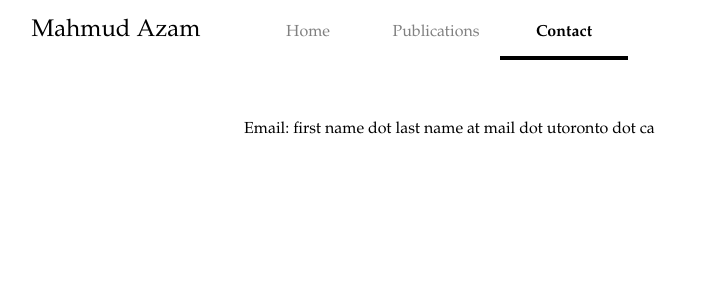
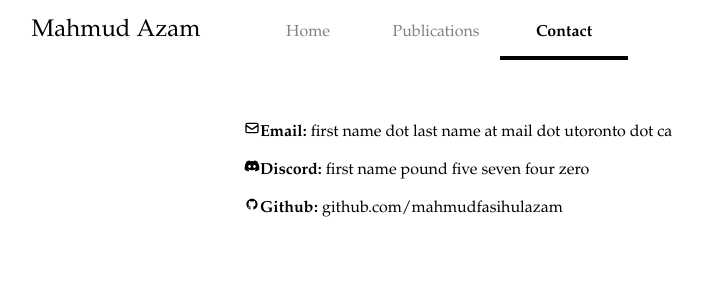
Before and after one commit to mahmudazam/mahmudazam.github.io, a React (Create React App) app: page /contact in a window 1280 px wide. Shown: the top 300 px of the page, without its empty margins (12-715 px from the left). Built offline with nearby package versions, Linux system fonts and the light colour scheme.

Commit message:
First completion of Publications and Contact pages

```diff
--- a/public/index.html
+++ b/public/index.html
@@ -28,7 +28,7 @@
       href="//cdnjs.cloudflare.com/ajax/libs/KaTeX/0.9.0/katex.min.css"
       rel="stylesheet"
     />
-    <title>React App</title>
+    <title>Mahmud Azam</title>
   </head>
   <body>
     <noscript>You need to enable JavaScript to run this app.</noscript>
--- a/src/App.tsx
+++ b/src/App.tsx
@@ -14,7 +14,7 @@ const AppDiv = styled.div`
   width: 100%;
   padding: 0em;
   margin: 0em;
-  font-family: "Garamond", serif;
+  font-family: "Palatino", serif;
 `;
 
 export const PageDiv = styled.div`
--- a/src/Contact.tsx
+++ b/src/Contact.tsx
@@ -1,10 +1,46 @@
 
 import { PageDiv } from './App';
+
+import {
+  DiGithubBadge,
+} from 'react-icons/di'
+
+import {
+  FaDiscord
+} from 'react-icons/fa';
+
+import {
+  HiOutlineMail
+} from 'react-icons/hi'
+
+const contacts = [
+{
+  mode: 'Email',
+  icon: HiOutlineMail,
+  text: 'first name dot last name at mail dot utoronto dot ca'
+},
+{
+  mode: 'Discord',
+  icon: FaDiscord,
+  text: 'first name pound five seven four zero'
+},
+{
+  mode: 'Github',
+  icon: DiGithubBadge,
+  text: 'github.com/mahmudfasihulazam'
+}
+]
 
 function Contact() {
   return (
   <PageDiv>
-  Email: first name dot last name at mail dot utoronto dot ca
+  {contacts.map((contact, index) =>
+    <div key={index} style={{marginBottom: '1em'}}>
+      <contact.icon />
+      <span style={{fontWeight: 'bold'}}>{contact.mode}: </span>
+      {contact.text}
+    </div>
+  )}
   </PageDiv>
   );
 }
--- a/src/Publications.tsx
+++ b/src/Publications.tsx
@@ -1,15 +1,38 @@
 
 import { PageDiv } from './App';
 
-var Latex = require('react-latex');
+//var Latex = require('react-latex');
+
+const publications = [
+{
+  title: 'Uniformly quasi-Hermitian groups are supramenable',
+  author: ['Mahmud Azam', 'Ebrahim Samei'],
+  journal: 'Canadian Mathematical Bulletin',
+  time: { year: 2021, month: 7, day: 14 },
+  pages: { from: 1, to: 9 }
+},
+{
+  title: 'TQFTs and Quantum Computing',
+  author: ['Mahmud Azam', 'Steven Rayan'],
+  journal: 'Expecting preprint',
+  time: { year: 2022, month: 8, day: 15 },
+},
+]
 
 function Publications() {
   return (
   <PageDiv>
-  Publications appear here
-  <div>
-  <Latex>$\infty$--operads are great</Latex>
-  </div>
+  {publications.map((pub, index) =>
+    <div key={index} style={{marginBottom: '1em'}}>
+    {(index + 1) + '. '}
+    {pub.author.map((auth, authInd) =>
+      auth + (authInd < pub.author.length - 1 ? ' and ' : '. ')
+    )}
+    {pub.time.year + '. '}
+    {<span style={{fontStyle: 'italic'}}>{pub.title + '. '}</span>}
+    {pub.journal}{pub.pages && (', ' + pub.pages.from + '--' + pub.pages.to)}.
+    </div>
+  )}
   </PageDiv>
   );
 }
```
